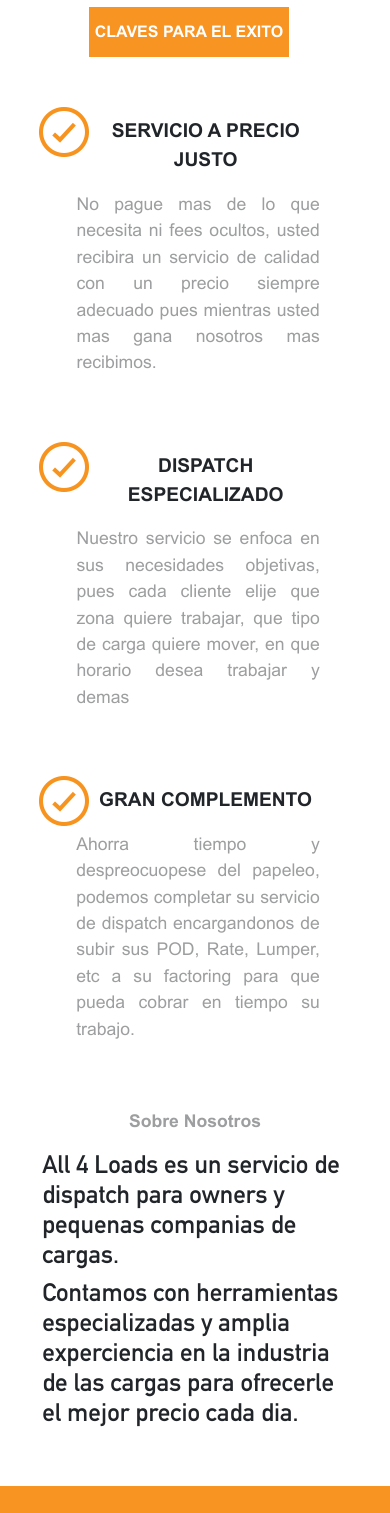
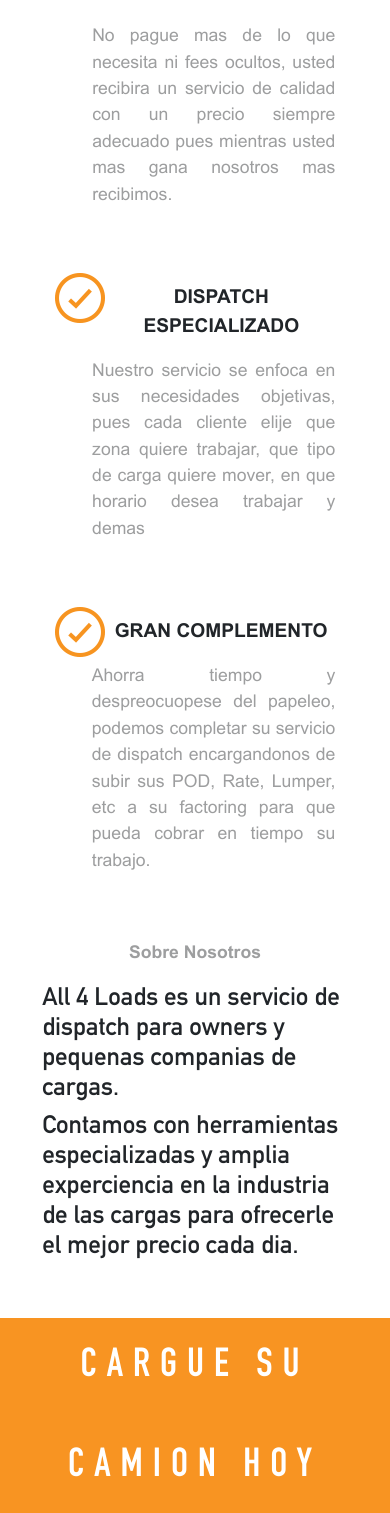
Before and after one commit to briltec/React_website_frontend, a React (Create React App) app: page / in a window 390 px wide. Shown: the part 4286-5799 px from the top of the page. Built offline with nearby package versions, Linux system fonts and the light colour scheme; a web font is replaced by a local one.

Commit message:
Mobile Version fixed margins

```diff
--- a/src/components/ServiceBanner.jsx
+++ b/src/components/ServiceBanner.jsx
@@ -15,7 +15,7 @@
           width={"100%"}
           height="700"
           alt="Service Truck Cargo"
-          className="banner-img"
+          className="complexBanner-banner-img"
         />
       </div>
 
--- a/src/styles/ClavesSteps.css
+++ b/src/styles/ClavesSteps.css
@@ -1,6 +1,3 @@
-.claves-para-exito-col-body{
-
-}
 .claves-para-exito-button-div {
   color: white !important;
   background-color: #f89422 !important;
@@ -101,4 +98,17 @@
   margin-top:50px;
   text-align: center;
 }
+
+.claves-para-exito-button-div {
+  text-align: center;
+  /* margin-left: auto;
+  margin-right: auto; */
 }
+
+.claves-para-exito-col-first{
+  margin-left:auto !important;
+  margin-right:auto !important;
+  width:90%;
+}
+
+}
--- a/src/styles/CreateAccount.css
+++ b/src/styles/CreateAccount.css
@@ -247,4 +247,17 @@
   .create-account-label-radio  .create-account-label-radio-span:after {
     top: -10px;
   }
+
+  .create-account-paragraph-div {
+    width: 80%;
+  }
+
+  .create-account-form-div {
+    width: 100%;
+  }
+
+  .create-account-form-group {
+    width: 90%;
+  }
+
 }
--- a/src/styles/Landing.css
+++ b/src/styles/Landing.css
@@ -130,5 +130,7 @@
     font-size: 40px!important;
     letter-spacing: 10px;
     line-height: 100px;
+    margin-left:15px;
+    margin-right: 15px;
   }
 }
--- a/src/styles/Service.css
+++ b/src/styles/Service.css
@@ -93,4 +93,9 @@
     margin-right: auto;
   }
 
+  .service-custom-title {
+    margin-left: 15px;
+    margin-right: 15px;
+  }
+
 }
--- a/src/styles/ServiceBanner.css
+++ b/src/styles/ServiceBanner.css
@@ -13,7 +13,7 @@
   width: 100%;
 }
 
-.banner-img {
+.complexBanner-banner-img {
   object-fit: cover;
   object-position: center;
   height: 90vh !important;
@@ -116,6 +116,11 @@
       text-align: center;
     }
 
+    .complexBanner-div, .complexBanner-img-div,.complexBanner-tag-div, .complexBanner-banner-img {
+      height: 70vh !important;
+    }
+
+
 
 
     .complexBanner-icon{
```
